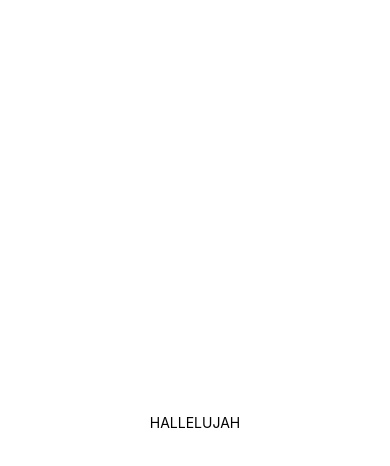
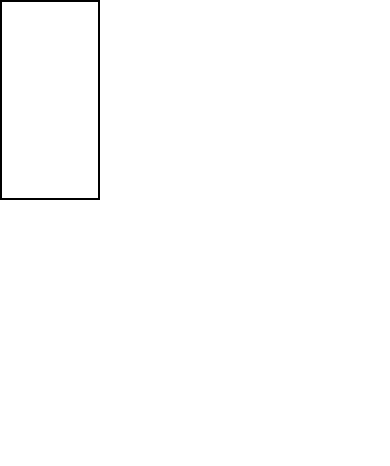
Before and after one commit to calvin-cs262-fall2022-teamH/Client, a React Native app: screen / in a window 390 px wide. Shown: the top 466 px of the page. Built offline with nearby package versions, Linux system fonts and the light colour scheme.

Commit message:
made rectangle

```diff
--- a/App.js
+++ b/App.js
@@ -4,17 +4,20 @@ import { StyleSheet, Text, View } from 'react-native';
 export default function App() {
   return (
     <View style={styles.container}>
-      <Text>HALLELUJAH</Text>
-      <StatusBar style="auto" />
+      <Square />
     </View>
   );
 }
+const Square = () => {
+  return <View style={styles.square} />;
+};
 
 const styles = StyleSheet.create({
-  container: {
-    flex: 1,
-    backgroundColor: '#fff',
-    alignItems: 'center',
-    justifyContent: 'center',
+  square: {
+    width: 100,
+    height: 200,
+    backgroundColor: "white",
+    borderBottomColor:"black",
+    borderWidth:2
   },
 });
--- a/package.json
+++ b/package.json
@@ -11,8 +11,12 @@
   "dependencies": {
     "expo": "~46.0.9",
     "expo-status-bar": "~1.4.0",
+    "hr": "^0.1.3",
+    "prop-types": "^15.8.1",
     "react": "18.0.0",
-    "react-native": "0.69.5"
+    "react-drawline": "^1.1.0",
+    "react-native": "0.69.6",
+    "react-native-hr-component": "^2.0.3"
   },
   "devDependencies": {
     "@babel/core": "^7.12.9"
```
Also changed, not shown: 1 other file (tests, documents, lock files or other folders).
